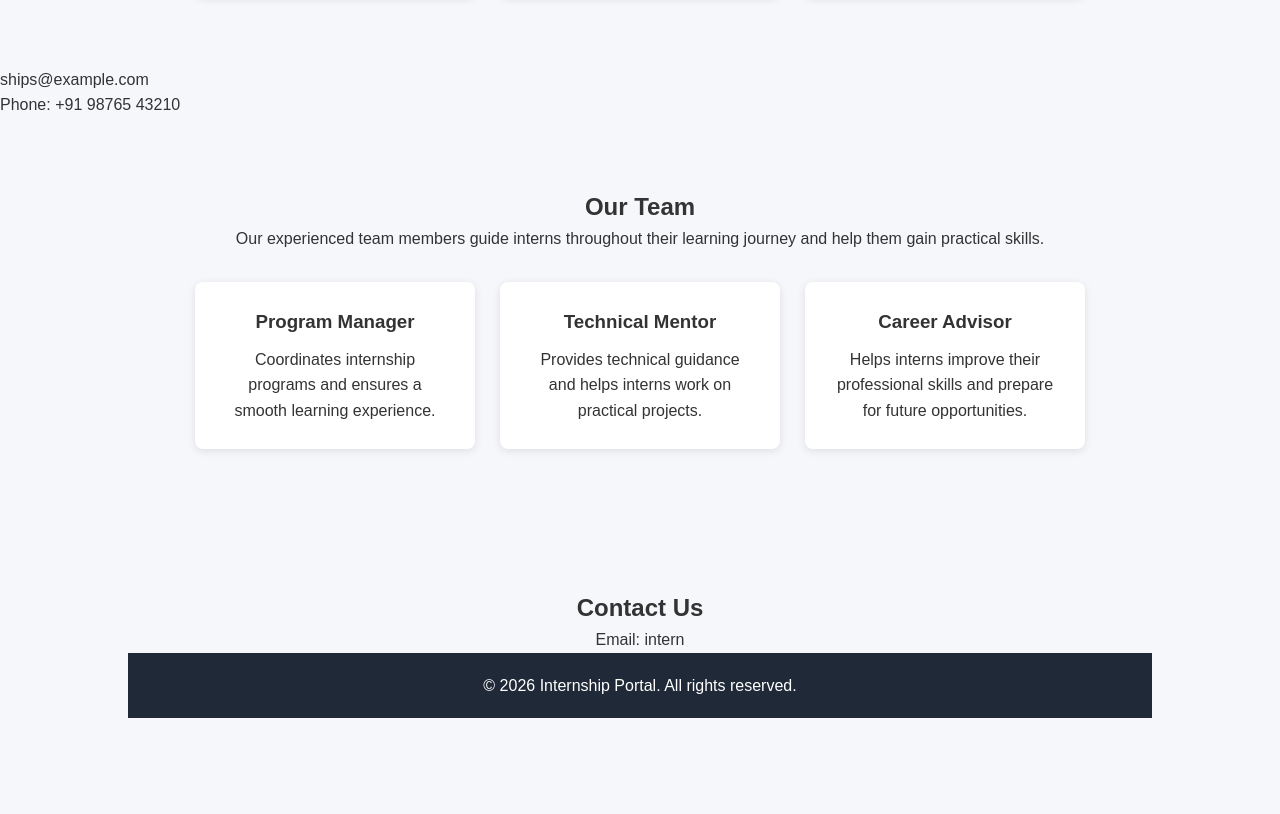
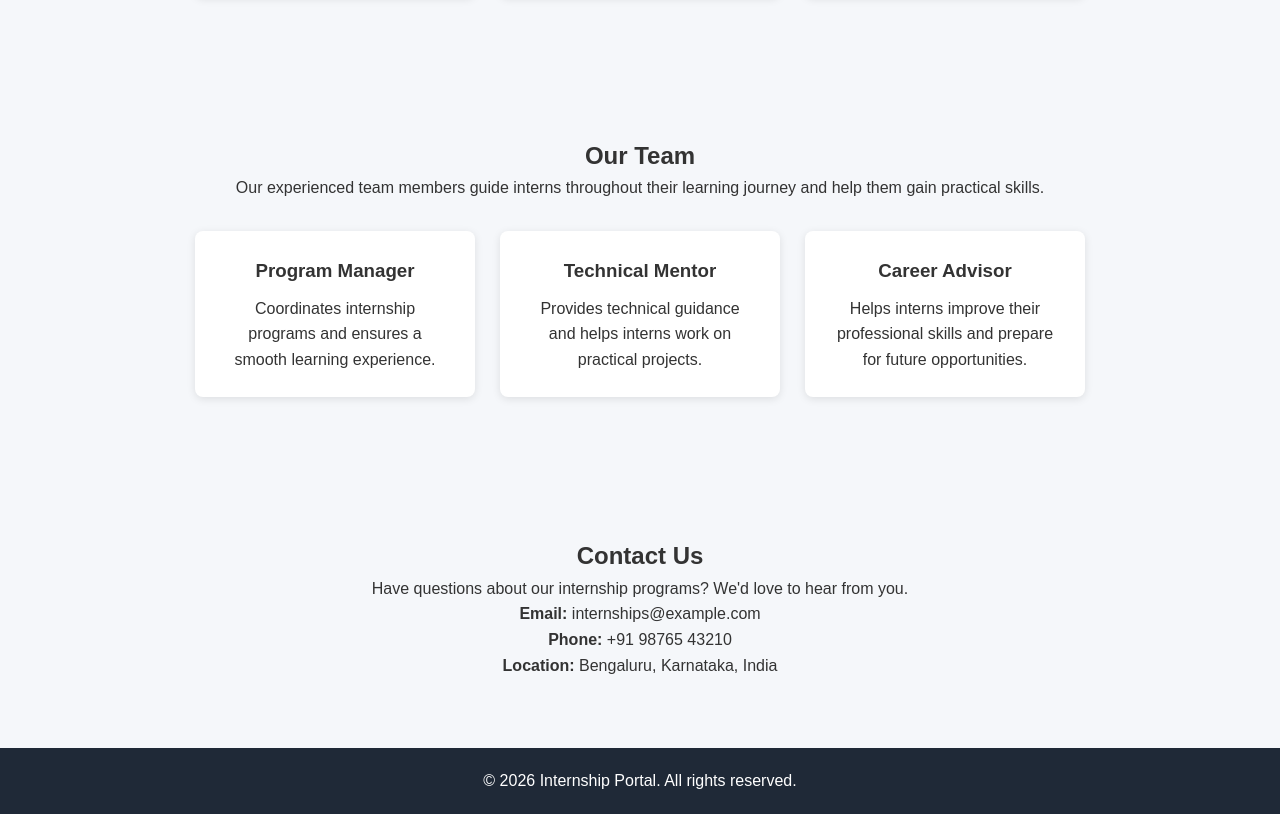
Before and after one commit to saniyakhanum1011-hub/internship-portal, a plain HTML site: page index.html in a window 1280 px wide. Shown: the part 1088-1902 px from the top of the page. Before the commit the page ends 1876 px from the top, so only its background shows below. Drawn offline with Linux system fonts and the light colour scheme.

Commit message:
Add contact section details

```diff
--- a/index.html
+++ b/index.html
@@ -95,11 +95,7 @@
     </section>
 
     <!-- Team -->
-    ships@example.com</p>
-        <p>Phone: +91 98765 43210</p>
-    </section>
-
-    <!-- Footer --><section id="team">
+    <section id="team">
         <h2>Our Team</h2>
 
         <p>
@@ -140,7 +136,19 @@
     <section id="contact">
         <h2>Contact Us</h2>
 
-        <p>Email: intern
+        <p>
+            Have questions about our internship programs?
+            We'd love to hear from you.
+        </p>
+
+        <div class="contact-info">
+            <p><strong>Email:</strong> internships@example.com</p>
+            <p><strong>Phone:</strong> +91 98765 43210</p>
+            <p><strong>Location:</strong> Bengaluru, Karnataka, India</p>
+        </div>
+    </section>
+
+    <!-- Footer -->
     <footer>
         <p>&copy; 2026 Internship Portal. All rights reserved.</p>
     </footer>
```
Lines whose indentation alone changed are shown as unchanged.
